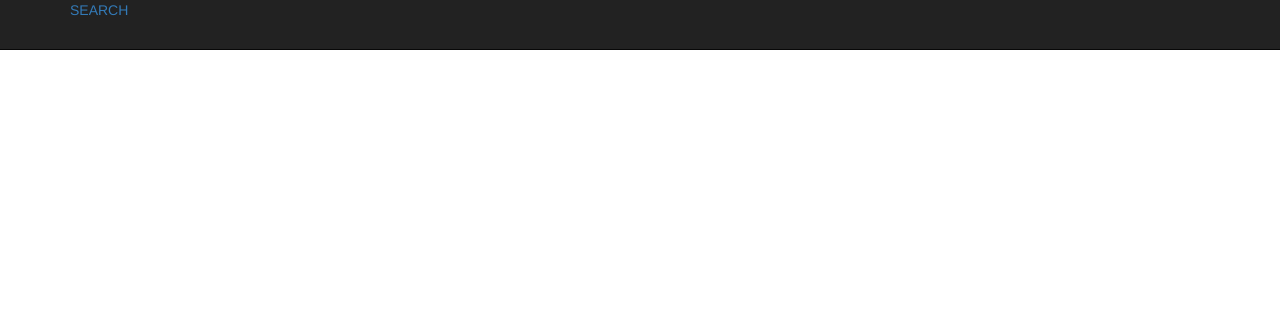
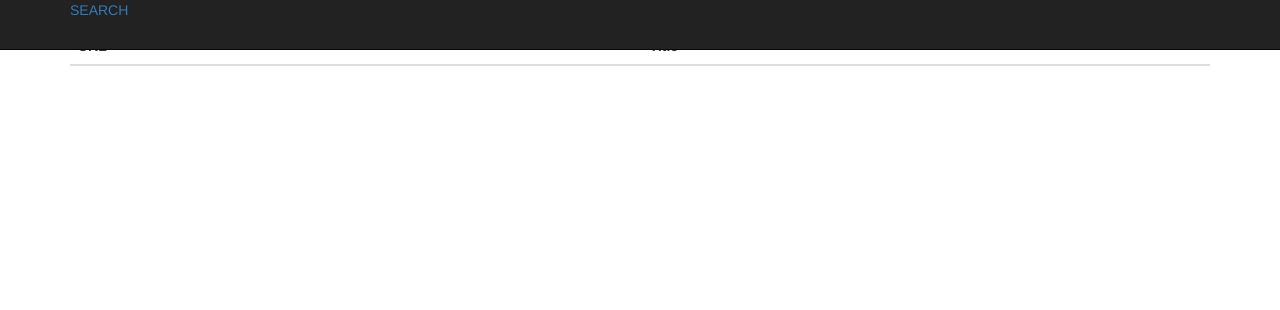
Before and after one commit to alexkos/picker, a Django app: a page that uses capturing/templates/display_links.html in a window 1280 px wide. Shown: the top 310 px of the page. Run offline with Django 3.2, Linux system fonts and the light colour scheme; a user stored in the database is signed in; tables that the repository leaves empty hold one stand-in row (values such as "Sample post"); lists and menus that the app fills with data are empty; parts of the project's set-up code (start-up, migrations or seed data) failed here and were passed over; some libraries are stand-ins or nearby versions.

Commit message:
display links with title

```diff
--- a/capturing/forms.py
+++ b/capturing/forms.py
@@ -2,7 +2,6 @@ from django import forms
 from django.forms import ModelForm
 from capturing.models import NewSites
 from django.contrib.auth.models import User
-
 
 class FormSite(forms.Form):
     url = forms.CharField(max_length=100)
--- a/capturing/templates/display_links.html
+++ b/capturing/templates/display_links.html
@@ -9,7 +9,22 @@
             {{form_links}}
             <input type="submit" value="Display"/>
         </form>
-
+        <table class="table table-striped">
+            <thead>
+                <tr>
+                    <th>URL</th>
+                    <th>Title</th>
+                </tr>
+            </thead>
+            <tbody>
+                {% for link in links.textsite_set.all %}
+                <tr>
+                    <td><a href="{{link.url}}" class="">{{link.url}}</td>
+                    <td>{{link.title}}</td>
+                </tr>
+                {% endfor %}
+            </tbody>
+        </table>
     {% else %}
     {% endif %}
 {% endblock %}
--- a/capturing/views.py
+++ b/capturing/views.py
@@ -47,8 +47,9 @@ def display_links(request):
 
                 return render_to_response('display_links.html',
                                           {'form_links':form,
-                                           'site':data,},
+                                           'links':data,},
                                            context_instance=context)
+
         return render_to_response('display_links.html',
                                   {'form_links':form},
                                    context_instance=context)
```
